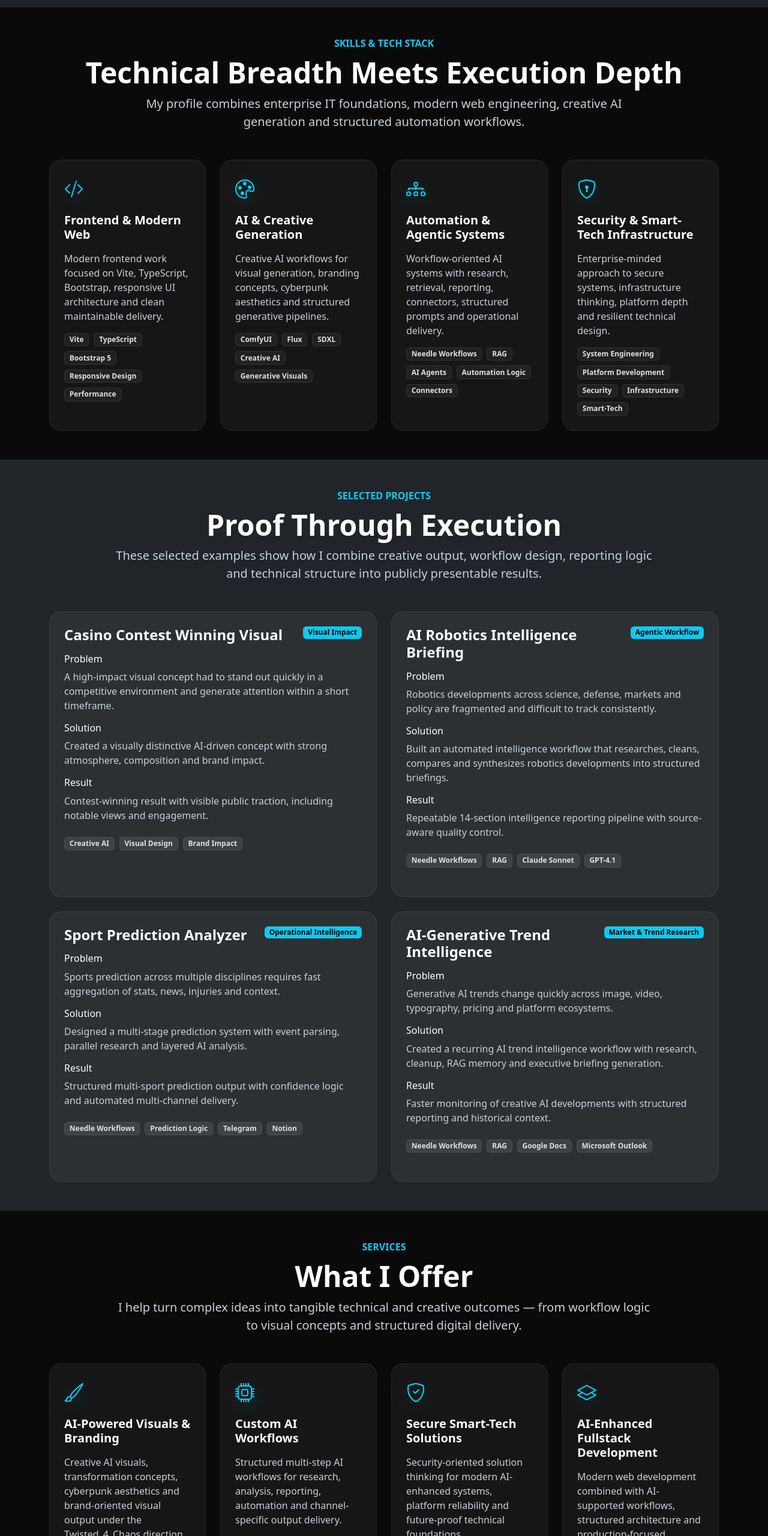
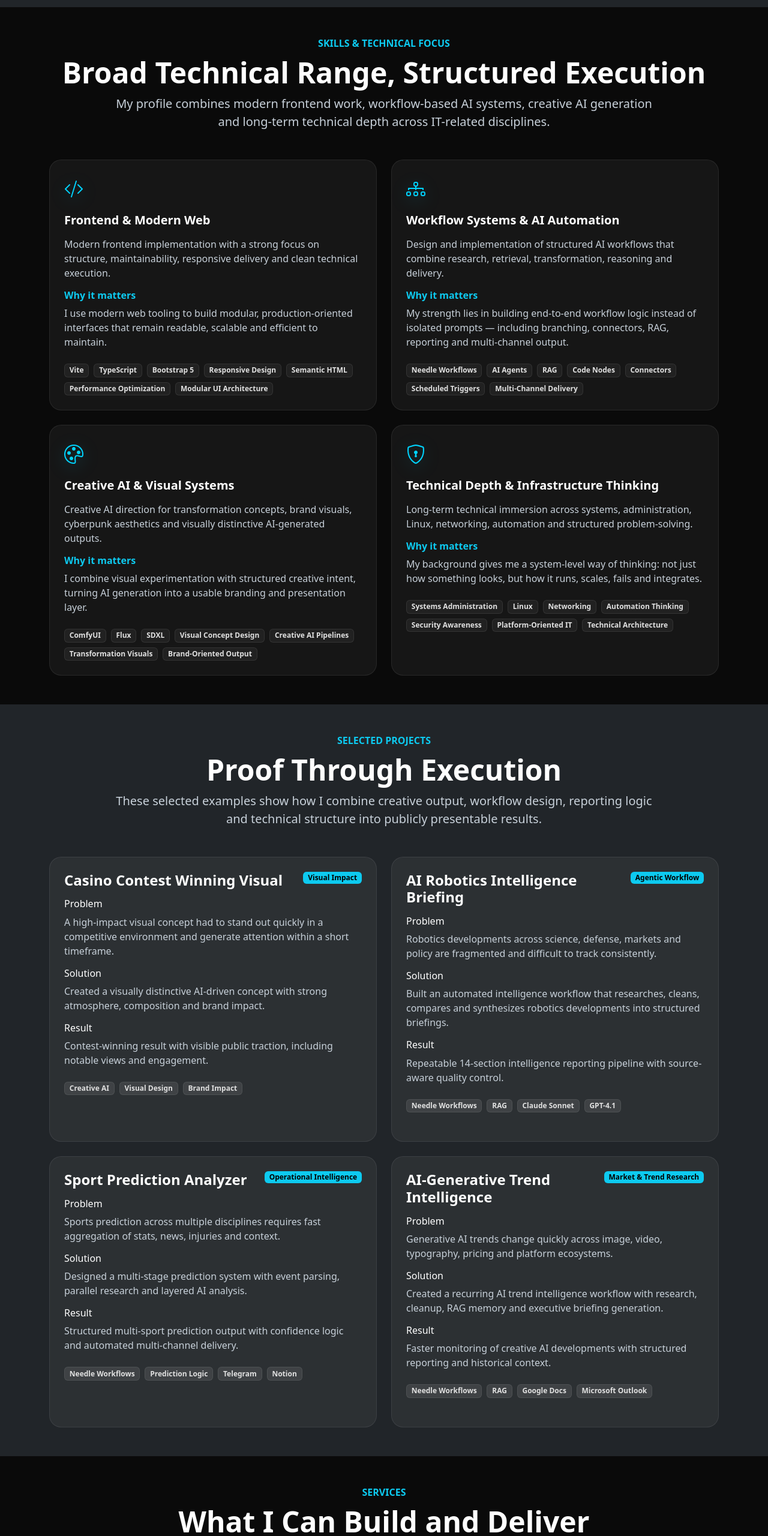
Before and after one commit to BlockShield-Systems/github.io, a website built with Vite: page index.html in a window 1280 px wide. Shown: the part 2222-4782 px from the top of the page at 60% size. Built offline with nearby package versions, Linux system fonts and the light colour scheme.

Commit message:
feat: strengthen skills and services sections with clearer positioning

```diff
--- a/src/components/ServiceCard.ts
+++ b/src/components/ServiceCard.ts
@@ -2,13 +2,23 @@ import type { Service } from '../data/services';
 
 export function renderServiceCard(service: Service): string {
   return `
-    <div class="col-12 col-md-6 col-xl-3">
+    <div class="col-12 col-md-6">
       <article class="service-card p-4 h-100">
         <div class="service-icon mb-3">
           <i class="bi ${service.icon}"></i>
         </div>
+
         <h3 class="h5 text-white fw-bold mb-3">${service.title}</h3>
-        <p class="text-light mb-4">${service.description}</p>
+
+        <p class="text-info fw-semibold mb-3">${service.audience}</p>
+
+        <p class="text-light mb-3">${service.description}</p>
+
+        <div class="service-outcome-box mb-4">
+          <h4 class="h6 text-info fw-semibold mb-2">Outcome</h4>
+          <p class="text-light mb-0">${service.outcome}</p>
+        </div>
+
         <a href="#contact" class="btn btn-outline-light btn-sm">Get in touch</a>
       </article>
     </div>
--- a/src/components/SkillCard.ts
+++ b/src/components/SkillCard.ts
@@ -2,15 +2,25 @@ import type { SkillCategory } from '../data/skills';
 
 export function renderSkillCard(skill: SkillCategory): string {
   return `
-    <div class="col-12 col-md-6 col-xl-3">
+    <div class="col-12 col-md-6">
       <article class="skill-card p-4 h-100">
         <div class="skill-icon mb-3">
           <i class="bi ${skill.icon}"></i>
         </div>
+
         <h3 class="h5 text-white fw-bold mb-3">${skill.title}</h3>
-        <p class="text-light">${skill.description}</p>
-        <div class="d-flex flex-wrap gap-2 mt-3">
-          ${skill.items.map(item => `<span class="badge text-bg-dark border">${item}</span>`).join('')}
+
+        <p class="text-light mb-3">${skill.description}</p>
+
+        <div class="skill-focus-box mb-4">
+          <h4 class="h6 text-info fw-semibold mb-2">Why it matters</h4>
+          <p class="text-light mb-0">${skill.focus}</p>
+        </div>
+
+        <div class="d-flex flex-wrap gap-2">
+          ${skill.items
+      .map(item => `<span class="badge text-bg-dark border">${item}</span>`)
+      .join('')}
         </div>
       </article>
     </div>
--- a/src/css/main.css
+++ b/src/css/main.css
@@ -196,4 +196,22 @@ p.text-light,
   .btn-outline-light {
     width: 100%;
   }
+
+  .skill-focus-box,
+  .service-outcome-box {
+    background: rgba(255, 255, 255, 0.04);
+    border-left: 3px solid var(--primary);
+    border-radius: 0.75rem;
+    padding: 1rem;
+  }
+
+  .skill-card .badge,
+  .service-card .badge {
+    font-weight: 500;
+  }
+
+  .skill-card,
+  .service-card {
+    min-height: 100%;
+  }
 }
--- a/src/data/services.ts
+++ b/src/data/services.ts
@@ -1,32 +1,46 @@
 export interface Service {
   icon: string;
   title: string;
+  audience: string;
   description: string;
+  outcome: string;
 }
 
 export const services: Service[] = [
   {
     icon: 'bi-brush',
-    title: 'AI-Powered Visuals & Branding',
+    title: 'AI-Powered Visuals & Creative Concepts',
+    audience: 'For brands, campaigns and visually driven digital ideas',
     description:
-      'Creative AI visuals, transformation concepts, cyberpunk aesthetics and brand-oriented visual output under the Twisted_4_Chaos direction.'
+      'I create AI-supported visuals, transformation concepts and cyberpunk-inspired creative assets that help ideas stand out and communicate stronger.',
+    outcome:
+      'You get distinctive visual output that is not generic, but aligned with mood, presentation impact and brand direction.'
   },
   {
     icon: 'bi-cpu',
-    title: 'Custom AI Workflows',
+    title: 'Custom AI Workflow Systems',
+    audience: 'For teams or individuals who need more than a simple chatbot',
     description:
-      'Structured multi-step AI workflows for research, analysis, reporting, automation and channel-specific output delivery.'
+      'I design structured AI workflows for research, analysis, reporting, information processing and multi-step automation using production-oriented logic.',
+    outcome:
+      'You get repeatable systems that transform scattered tasks into documented, operational workflow pipelines.'
   },
   {
     icon: 'bi-shield-check',
-    title: 'Secure Smart-Tech Solutions',
+    title: 'Secure Smart-Tech Thinking',
+    audience: 'For projects that require technical depth, reliability and future-ready structure',
     description:
-      'Security-oriented solution thinking for modern AI-enhanced systems, platform reliability and future-proof technical foundations.'
+      'I approach digital systems with a strong awareness for architecture, operational clarity, system boundaries and long-term technical resilience.',
+    outcome:
+      'You get solutions that are not only functional on the surface, but thought through more deeply from a technical and structural perspective.'
   },
   {
     icon: 'bi-layers',
-    title: 'AI-Enhanced Fullstack Development',
+    title: 'Modern Web & AI-Enhanced Delivery',
+    audience: 'For portfolio sites, technical showcase pages and modern digital presentation layers',
     description:
-      'Modern web development combined with AI-supported workflows, structured architecture and production-focused implementation.'
+      'I build modular web experiences that combine modern frontend structure with AI-supported assets, technical clarity and strong presentation logic.',
+    outcome:
+      'You get a modern, maintainable and publicly presentable digital presence that communicates your work more effectively.'
   }
 ];
--- a/src/data/skills.ts
+++ b/src/data/skills.ts
@@ -2,6 +2,7 @@ export interface SkillCategory {
   icon: string;
   title: string;
   description: string;
+  focus: string;
   items: string[];
 }
 
@@ -10,28 +11,68 @@ export const skills: SkillCategory[] = [
     icon: 'bi-code-slash',
     title: 'Frontend & Modern Web',
     description:
-      'Modern frontend work focused on Vite, TypeScript, Bootstrap, responsive UI architecture and clean maintainable delivery.',
-    items: ['Vite', 'TypeScript', 'Bootstrap 5', 'Responsive Design', 'Performance']
+      'Modern frontend implementation with a strong focus on structure, maintainability, responsive delivery and clean technical execution.',
+    focus:
+      'I use modern web tooling to build modular, production-oriented interfaces that remain readable, scalable and efficient to maintain.',
+    items: [
+      'Vite',
+      'TypeScript',
+      'Bootstrap 5',
+      'Responsive Design',
+      'Semantic HTML',
+      'Performance Optimization',
+      'Modular UI Architecture'
+    ]
+  },
+  {
+    icon: 'bi-diagram-3',
+    title: 'Workflow Systems & AI Automation',
+    description:
+      'Design and implementation of structured AI workflows that combine research, retrieval, transformation, reasoning and delivery.',
+    focus:
+      'My strength lies in building end-to-end workflow logic instead of isolated prompts — including branching, connectors, RAG, reporting and multi-channel output.',
+    items: [
+      'Needle Workflows',
+      'AI Agents',
+      'RAG',
+      'Code Nodes',
+      'Connectors',
+      'Scheduled Triggers',
+      'Multi-Channel Delivery'
+    ]
   },
   {
     icon: 'bi-palette',
-    title: 'AI & Creative Generation',
+    title: 'Creative AI & Visual Systems',
     description:
-      'Creative AI workflows for visual generation, branding concepts, cyberpunk aesthetics and structured generative pipelines.',
-    items: ['ComfyUI', 'Flux', 'SDXL', 'Creative AI', 'Generative Visuals']
-  },
-  {
-    icon: 'bi-diagram-3',
-    title: 'Automation & Agentic Systems',
-    description:
-      'Workflow-oriented AI systems with research, retrieval, reporting, connectors, structured prompts and operational delivery.',
-    items: ['Needle Workflows', 'RAG', 'AI Agents', 'Automation Logic', 'Connectors']
+      'Creative AI direction for transformation concepts, brand visuals, cyberpunk aesthetics and visually distinctive AI-generated outputs.',
+    focus:
+      'I combine visual experimentation with structured creative intent, turning AI generation into a usable branding and presentation layer.',
+    items: [
+      'ComfyUI',
+      'Flux',
+      'SDXL',
+      'Visual Concept Design',
+      'Creative AI Pipelines',
+      'Transformation Visuals',
+      'Brand-Oriented Output'
+    ]
   },
   {
     icon: 'bi-shield-lock',
-    title: 'Security & Smart-Tech Infrastructure',
+    title: 'Technical Depth & Infrastructure Thinking',
     description:
-      'Enterprise-minded approach to secure systems, infrastructure thinking, platform depth and resilient technical design.',
-    items: ['System Engineering', 'Platform Development', 'Security', 'Infrastructure', 'Smart-Tech']
+      'Long-term technical immersion across systems, administration, Linux, networking, automation and structured problem-solving.',
+    focus:
+      'My background gives me a system-level way of thinking: not just how something looks, but how it runs, scales, fails and integrates.',
+    items: [
+      'Systems Administration',
+      'Linux',
+      'Networking',
+      'Automation Thinking',
+      'Security Awareness',
+      'Platform-Oriented IT',
+      'Technical Architecture'
+    ]
   }
 ];
--- a/src/sections/ServicesSection.ts
+++ b/src/sections/ServicesSection.ts
@@ -8,9 +8,9 @@ export function renderServicesSection(): string {
       <div class="container">
         ${renderSectionHeader({
     eyebrow: 'Services',
-    title: 'What I Offer',
+    title: 'What I Can Build and Deliver',
     description:
-      'I help turn complex ideas into tangible technical and creative outcomes — from workflow logic to visual concepts and structured digital delivery.'
+      'I focus on work that combines technical clarity, workflow logic, creative execution and modern digital presentation — with an emphasis on useful, structured outcomes.'
   })}
 
         <div class="row g-4">
--- a/src/sections/SkillsSection.ts
+++ b/src/sections/SkillsSection.ts
@@ -7,10 +7,10 @@ export function renderSkillsSection(): string {
     <section id="skills" class="py-5">
       <div class="container">
         ${renderSectionHeader({
-    eyebrow: 'Skills & Tech Stack',
-    title: 'Technical Breadth Meets Execution Depth',
+    eyebrow: 'Skills & Technical Focus',
+    title: 'Broad Technical Range, Structured Execution',
     description:
-      'My profile combines enterprise IT foundations, modern web engineering, creative AI generation and structured automation workflows.'
+      'My profile combines modern frontend work, workflow-based AI systems, creative AI generation and long-term technical depth across IT-related disciplines.'
   })}
 
         <div class="row g-4">
```
